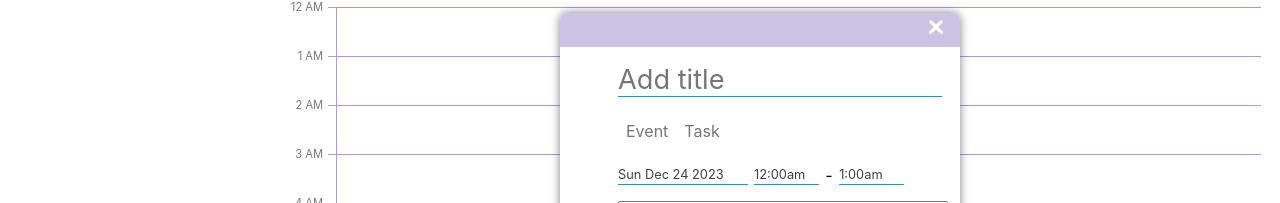
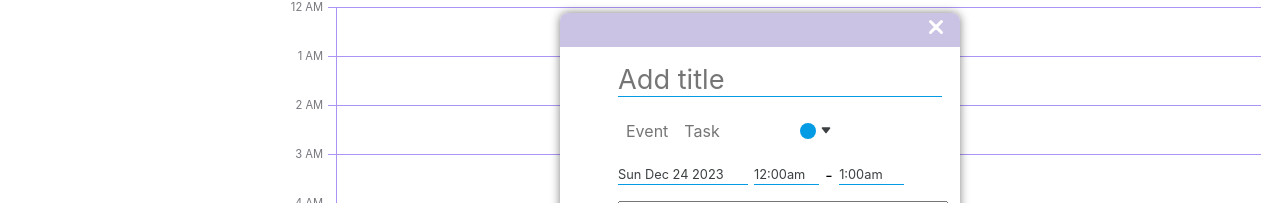
Before and after one commit to coloshword/calendar, a React (Create React App) app in the folder client/: page /calendar in a window 1280 px wide. Both pictures are taken after a click on the button "+ Add Event". Shown: the part 147-350 px from the top of the page. Built offline with nearby package versions, Linux system fonts and the light colour scheme.

Commit message:
set event colors

```diff
--- a/client/src/components/calendarCSS/AddEvent.css
+++ b/client/src/components/calendarCSS/AddEvent.css
@@ -134,3 +134,31 @@
     color: white;
     border-radius: 0.2rem;
 }
+
+.color-drop-down-btn {
+    margin-left: 20%;
+    padding: 0.5rem;
+    border-radius: 0.2rem;
+    display: flex;
+    flex-direction: row;
+    justify-content: center;
+    align-items: center;
+    gap: 0.2rem;
+
+}
+
+.color-drop-down-btn:hover {
+    background-color: #f6f6f6;
+}
+
+.drop-down-circle {
+    width: 1rem;
+    height: 1rem;
+    border-radius: 50%;
+}
+
+.drop-down-icon {
+    height: 0.8rem;
+    width: 0.8rem;
+    fill: #3c4043;
+}
--- a/client/src/components/calendarCSS/Day.css
+++ b/client/src/components/calendarCSS/Day.css
@@ -88,7 +88,6 @@
     width: 96%;
     left: 0%;
     position: absolute;
-    background-color: #049be5;
     color: white;
     border-radius: 0.3rem;
     z-index: 2;
--- /dev/null
+++ b/client/src/components/calendarCSS/EventModal.css
@@ -0,0 +1,33 @@
+.event-details-modal {
+    position: absolute;
+    left: 60%;
+    top: 50%;
+    transform: translate(-50%,-50%);
+    z-index: 3;
+    box-shadow: 0 0 20px 0 rgba(0, 0, 0, 0.5);
+    display: flex;
+    flex-direction: column;
+    border-radius: 0.5rem;
+    background-color: white;
+    min-height: 5rem;
+    padding: 1rem;
+    max-height: 80%;
+    display: flex;
+    width: 30rem;
+}
+
+.event-details-time {
+    display: flex;
+    flex-direction: column;
+
+}
+
+.event-details-title {
+    color: #3c4043;
+    font-size: 1.4rem;
+}
+
+.event-details-time {
+    color: #7e8083;
+    font-size: 0.9rem;
+}
--- a/client/src/components/calendarComponents/AddEvent.tsx
+++ b/client/src/components/calendarComponents/AddEvent.tsx
@@ -2,13 +2,14 @@
 import React, {Dispatch, FC, useState} from 'react';
 import '../calendarCSS/AddEvent.css';
 import closeIcon from '../../assets/x.svg';
-
+import dropDown from '../../assets/drop-down.svg';
 interface Event {
     title: string;
     date: Date;
     start: [number, number];
     end: [number, number];
     descript: string;
+    eventColor: string;
 }
 
 interface AddEventProps {
@@ -27,6 +28,7 @@ const AddEvent: FC<AddEventProps> = ({setShowModal, events, setEvents, defaultMo
     const [startTime, setStartTime] = useState(formattedStartTime);
     const [endTime, setEndTime] = useState(formattedEndTime);
     const [descript, setDescript] = useState('');
+    const [color, setColor] = useState('#049be5');
     /* addEvent: adds an event to the Calendar by adding it to the Event prop
     an event is a object with a title, start, end;
     Adding an event to the events prop will cause the Day component to render the new event
@@ -37,7 +39,8 @@ const AddEvent: FC<AddEventProps> = ({setShowModal, events, setEvents, defaultMo
             date: date,
             start: start,
             end: end,
-            descript: descript
+            descript: descript,
+            eventColor: color
         };
         console.log(newEvent);
         setEvents([...events, newEvent]);
@@ -103,6 +106,15 @@ const AddEvent: FC<AddEventProps> = ({setShowModal, events, setEvents, defaultMo
         return `${hours}:${minutes}${period}`;
     }
 
+    function colorDropdown() {
+        return(
+            <div className="color-drop-down-btn">
+                <div className="drop-down-circle" style={{backgroundColor:color}}></div>
+                <img className="drop-down-icon" src={dropDown}></img>
+            </div>
+        )
+    }
+
 
     /* handleAddEvent: event listener to handle adding an event */
     function handleAddEvent() {
@@ -131,6 +143,7 @@ const AddEvent: FC<AddEventProps> = ({setShowModal, events, setEvents, defaultMo
                     <div className="event-type-container">
                         <button className="event-type-btn">Event</button>
                         <button className="event-type-btn">Task</button>
+                        {colorDropdown()}
                     </div>
                     <div className="add-event-time-container">
                     <input type="text" readOnly value={date.toDateString()} className="event-time-input date-input"></input>
--- a/client/src/components/calendarComponents/Day.tsx
+++ b/client/src/components/calendarComponents/Day.tsx
@@ -1,7 +1,8 @@
 import React, { FC, useState, useEffect, useRef } from 'react';
 import { AddEvent } from './AddEvent';
 import '../calendarCSS/Day.css';
-import { render } from '@testing-library/react';
+import {EventModal} from './EventModal';
+
 
 const dayNames = ["SUN", "MON", "TUE", "WED", "THU", "FRI", "SAT"];
 // Define the props type
@@ -18,6 +19,7 @@ interface Event {
     start: [number, number];
     end: [number, number];
     descript: string;
+    eventColor: string;
 }
 
 interface DragEventDetails {
@@ -34,6 +36,8 @@ const Day: FC<DayProps> = ({ day, today, showModal, setShowModal}) => {
     const [isDragging, setIsDragging] = useState(false); // used to check if user is dragging to create event
     const [dragEvent, setDragEvent] = useState<DragEventDetails | null>(null); //used to render the drag event
     const dayGridRef = useRef<HTMLDivElement>(null);
+    const [showEventModal, setShowEventModal] = useState(false);
+    const [currentEvent, setCurrentEvent] = useState<Event | null>(null);
     /* States to control modal */
     const [defaultModalDate, setDefaultModalDate] = useState(day); //default date is today
     const [defaultModalStart, setDefaultModalStart]= useState([0, 0]);
@@ -120,6 +124,12 @@ const Day: FC<DayProps> = ({ day, today, showModal, setShowModal}) => {
     }
 
     function startDrag(e: React.MouseEvent<HTMLDivElement>) {
+        // close modals if they are open and don't trigger
+        if(showModal || showEventModal) {
+            setShowModal(false);
+            setShowEventModal(false);
+            return;
+        }
         // Get the initial position from the mouse event
         const initialPos = getDayGridPos(e.clientY, dayGridRef.current!.getBoundingClientRect(), dayGridRef.current!);
 
@@ -143,17 +153,21 @@ const Day: FC<DayProps> = ({ day, today, showModal, setShowModal}) => {
     }
 
 
-
     function endDrag(e: React.MouseEvent<HTMLDivElement>) {
         // Snap start and end times to the nearest 15 minutes
+        if(dragEvent) {
             const start = getTimeFromPos(dragEvent!.top, domRect!);
+
             const end = getTimeFromPos(dragEvent!.top + dragEvent!.height, domRect!);
+
 
             setIsDragging(false);
             setDefaultModalStart(start);
             setDefaultModalEnd(end);
             setDefaultModalDate(day);
             setShowModal(true);
+            setIsDragging(false);
+        }
     }
 
 
@@ -174,6 +188,8 @@ const Day: FC<DayProps> = ({ day, today, showModal, setShowModal}) => {
                 const height = getEventHeight(event.start, event.end, domRect!);
                 const handleEventClick = (e: React.MouseEvent<HTMLDivElement>) => {
                     e.stopPropagation();
+                    setCurrentEvent(event);
+                    setShowEventModal(true);
                 };
 
                 return (
@@ -181,8 +197,7 @@ const Day: FC<DayProps> = ({ day, today, showModal, setShowModal}) => {
                         key={index}
                         className="day-event"
                         onMouseDown={handleEventClick}
-                        onMouseUp = {handleEventClick}
-                        style={{ top: `${top}px`, height: `${height}px` }}>
+                        style={{ top: `${top}px`, height: `${height}px`, backgroundColor: `${event.eventColor}`}}>
                         <span className="event-title">{event.title}</span>
                         <span className="event-time">{`${formatTime(event.start)} - ${formatTime(event.end)}`}</span>
                     </div>
@@ -234,6 +249,9 @@ const Day: FC<DayProps> = ({ day, today, showModal, setShowModal}) => {
             {showModal && (
                 <AddEvent setShowModal={setShowModal} events={events} setEvents={setEvents} defaultModalDate={defaultModalDate} defaultModalStart={defaultModalStart} defaultModalEnd={defaultModalEnd}/>
             )}
+            {showEventModal && (
+                <EventModal currentEvent={currentEvent} setShowModal={setShowEventModal}/>
+            )}
             {renderDate()}
             {renderDayGrid()}
         </div>
--- /dev/null
+++ b/client/src/components/calendarComponents/EventModal.tsx
@@ -0,0 +1,47 @@
+import React, {FC} from 'react';
+import '../calendarCSS/EventModal.css';
+
+interface Event {
+    title: string;
+    date: Date;
+    start: [number, number];
+    end: [number, number];
+    descript: string;
+}
+
+interface EventModalProps {
+    currentEvent: Event | null;
+    setShowModal: Function;
+}
+/* formatTime: formats time from military time to standard time */
+function formatTime(time: number[]): string {
+    let period = 'am';
+    if(time[0] >= 12) {
+        period = 'pm';
+    }
+    let hours = time[0] % 12;
+    if(hours === 0) {
+        hours = 12;
+    }
+    let minutes:string = time[1].toString();
+    if(Number(minutes) < 10) {
+        minutes = '0' + minutes;
+    }
+    return `${hours}:${minutes}${period}`;
+}
+
+const EventModal: FC<EventModalProps> = ({currentEvent, setShowModal}) => {
+    if (currentEvent === null) {
+        return null;
+    }
+    return (
+        <div className="event-details-modal">
+            <div className="event-details-time">
+                <span className="event-details-title"> {currentEvent.title} </span>
+                <span> {`${currentEvent.date.toDateString()} ⋅ ${formatTime(currentEvent.start)} - ${formatTime(currentEvent.end)}`} </span>
+            </div>
+        </div>
+    )
+}
+
+export {EventModal};
```
Also changed, not shown: client/src/assets/drop-down.svg (added). Lines whose indentation alone changed are shown as unchanged.
